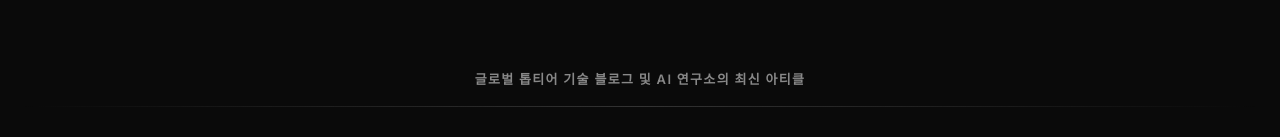
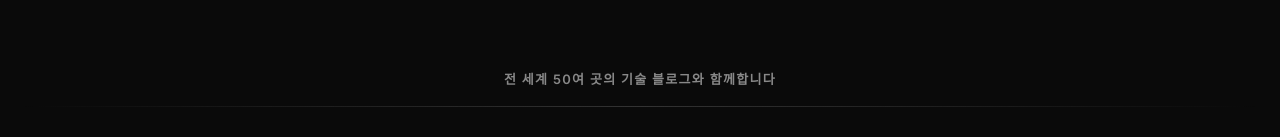
Before and after one commit to Revi1337/bit-feed, a Nuxt app: page / in a window 1280 px wide. Shown: the part 566-703 px from the top of the page. Built offline with nearby package versions, Linux system fonts and the light colour scheme.

Commit message:
style: update LogoCloud section label
Change LogoCloud section label to '전 세계 50여 곳의 기술 블로그와 함께합니다' based on user feedback.

```diff
--- a/app/pages/index.vue
+++ b/app/pages/index.vue
@@ -26,7 +26,7 @@
     <!-- Logo Cloud Section -->
     <section class="w-full max-w-[1400px] mx-auto px-4 sm:px-6 pb-[120px] flex flex-col items-center animate-fade-in-up" style="animation-delay: 400ms;">
       <p class="text-[13px] font-semibold tracking-widest text-mute uppercase mb-4">
-        글로벌 톱티어 기술 블로그 및 AI 연구소의 최신 아티클
+        전 세계 50여 곳의 기술 블로그와 함께합니다
       </p>
       <div class="w-full relative">
         <!-- Subtle gradient overlays for depth -->
```
